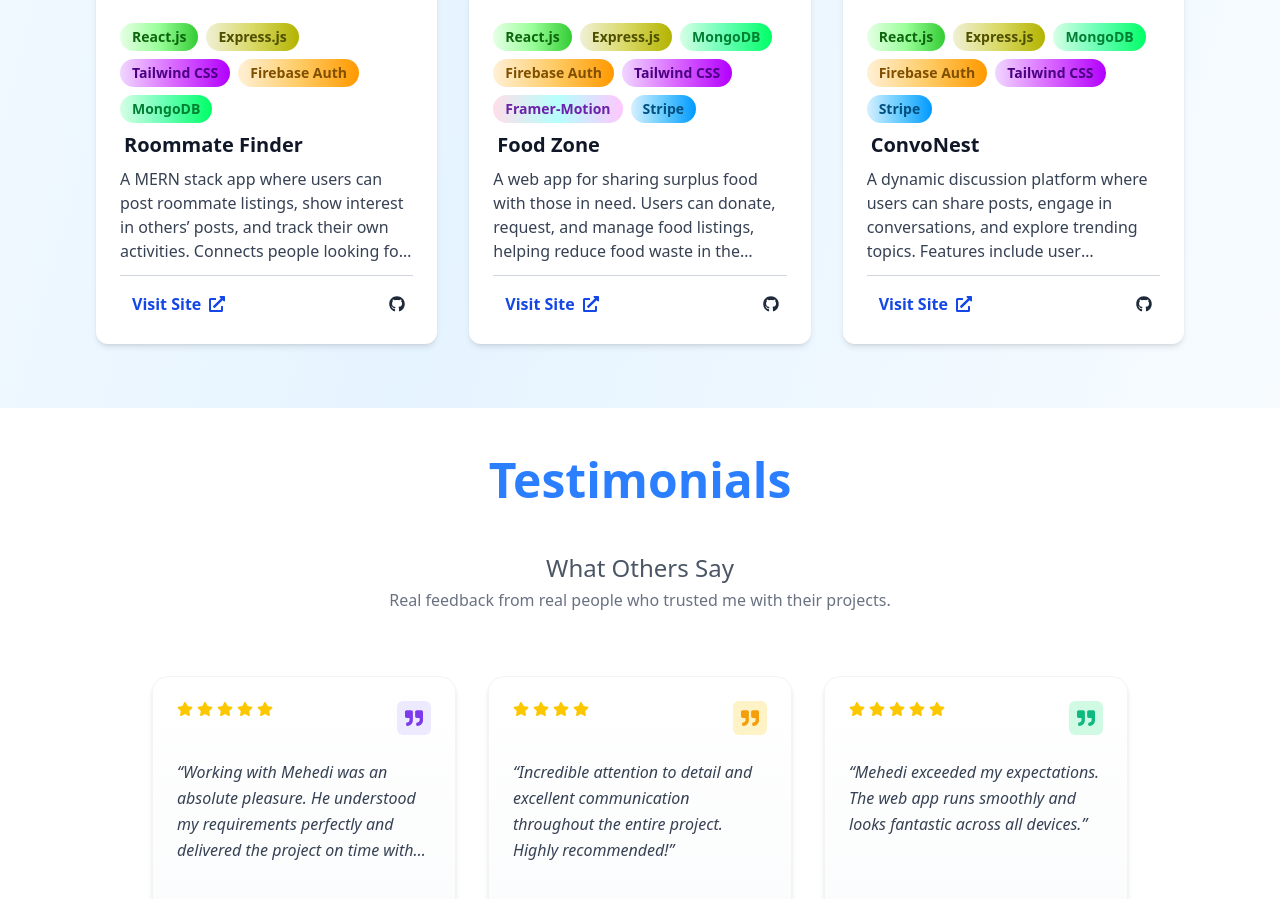
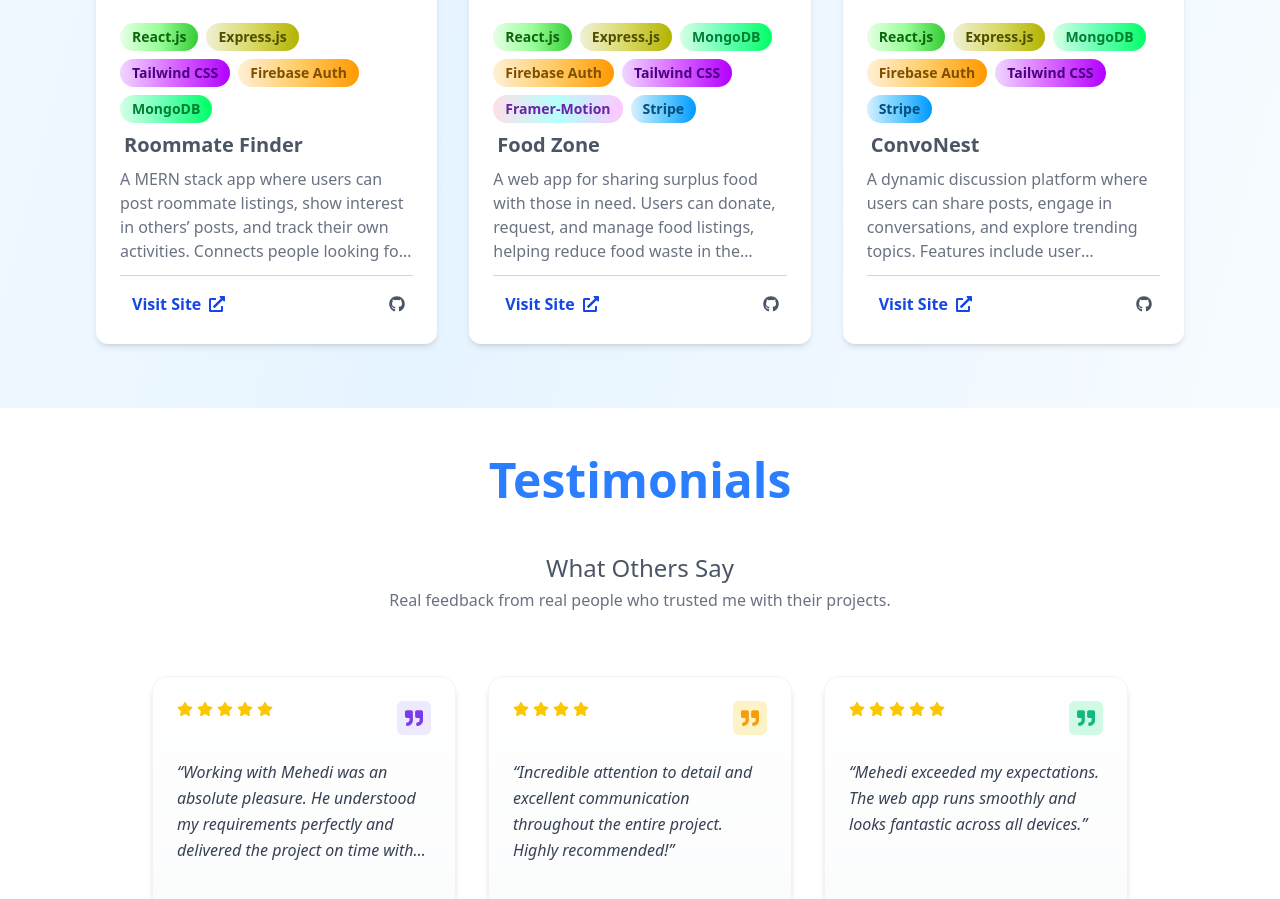
Before and after one commit to MehediNoorKhan/Portfolio, a React (Vite) app: page / in a window 1280 px wide. Shown: the part 3020-3919 px from the top of the page. Built offline with nearby package versions, Linux system fonts and the light colour scheme.

Commit message:
A little change in title,git icon and visit site icon

```diff
--- a/src/Components/Projects.jsx
+++ b/src/Components/Projects.jsx
@@ -96,14 +96,14 @@ const Projects = () => {
                                     </div>
 
                                     {/* Title */}
-                                    <h3 className="text-lg pl-1 sm:text-xl font-bold mb-2 text-gray-900">
+                                    <h3 className="text-lg pl-1 sm:text-xl font-bold mb-2 text-gray-600">
                                         {title}
                                     </h3>
 
                                     {/* Description */}
                                     <div className="relative flex-1 group">
                                         <p
-                                            className="text-gray-700 overflow-hidden text-ellipsis text-sm sm:text-base"
+                                            className="text-gray-500 overflow-hidden text-ellipsis text-sm sm:text-base"
                                             style={{
                                                 display: "-webkit-box",
                                                 WebkitLineClamp: 4,
@@ -135,7 +135,7 @@ const Projects = () => {
                                             href={github}
                                             target="_blank"
                                             rel="noopener noreferrer"
-                                            className="p-2 rounded transition-colors duration-300 text-gray-800 hover:text-white hover:bg-gray-800"
+                                            className="p-2 rounded transition-colors duration-300 text-gray-600 hover:text-white hover:bg-gray-700"
                                             whileHover={{ scale: 1.1 }}
                                         >
                                             <FaGithub />
```
